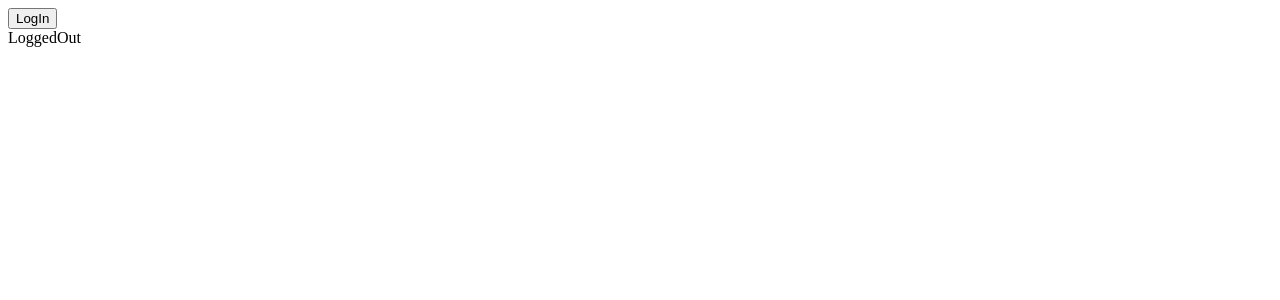
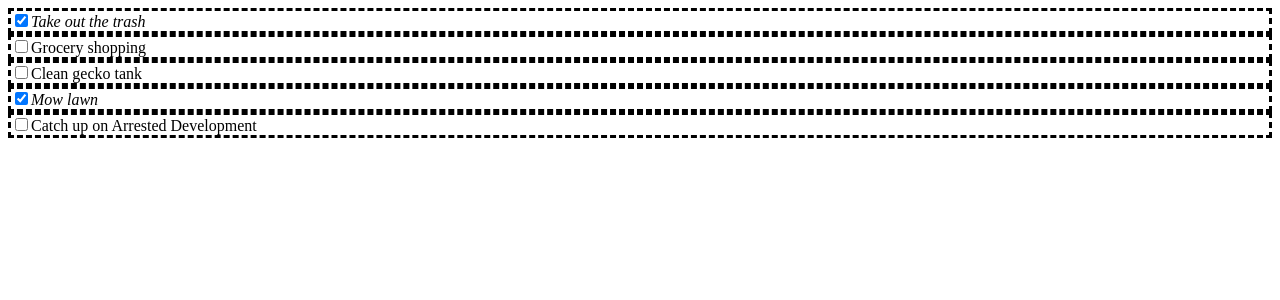
Before and after one commit to riddletom76/Learning, a React (Create React App) app in the folder React/hello-world/: page / in a window 1280 px wide. Shown: the top 300 px of the page. Built offline with nearby package versions, Linux system fonts and the light colour scheme.

Commit message:
adding custom style to the completed items in the todo list

```diff
--- a/React/hello-world/src/App.js
+++ b/React/hello-world/src/App.js
@@ -1,6 +1,6 @@
 import React from 'react';
 // import Main from './components/Main';
-//import BasicTodo from './components/BasicTodo';
+import BasicTodo from './components/BasicTodo';
 // import ContactInfo from './components/ContactInfo';
 // import QuestionAnswer from './components/QuestionAnswer';
 // import products from './components/vsSchoolProducts';
@@ -8,8 +8,8 @@ import React from 'react';
 // import Counter from "./components/Counter";
 // import Clock from './components/Clock';
 // import ConditionalRendering from './components/ConditionalRendering';
-import Login from './components/Login';
-import Button from './components/Button';
+// import Login from './components/Login';
+// import Button from './components/Button';
 // function App() {
 //   return (
 //     <BasicTodo />
@@ -17,25 +17,11 @@ import Button from './components/Button';
 // }
 
 class App extends React.Component{
-  constructor(){
-    super();
-    this.state = {
-      isLoggedIn: false
-    }
-    this.handleClick = this.handleClick.bind(this)
-  }
-  handleClick(e){
-    this.setState(prevState =>
-        {
-            return {isLoggedIn: !prevState.isLoggedIn}
-        }
-    )
-  };
+
   render(){
     return(
       <div>
-        <Button method={this.handleClick} message={this.state.isLoggedIn?"LogOut":"LogIn"} />
-        <Login message={this.state.isLoggedIn?"LoggedIn":"LoggedOut"} />
+        <BasicTodo />
       </div>
     )
   }
--- a/React/hello-world/src/components/TodoItem.js
+++ b/React/hello-world/src/components/TodoItem.js
@@ -17,6 +17,9 @@ class TodoItem extends React.Component{
     }
 
     render(){
+        const CompletedStyle = {
+            fontStyle: "italic"
+        }
         return (
             <div class="todo-item">
                 <input
@@ -25,7 +28,7 @@ class TodoItem extends React.Component{
                     checked={this.props.isChecked}
                     onChange={() => {this.props.handleChange(this.props.id)}}
                     value={this.props.text} />
-                <label for={this.props.id}>{this.props.text}</label>
+                <label style={this.props.isChecked ? CompletedStyle : null} for={this.props.id}>{this.props.text}</label>
             </div>
         )
     }
```
